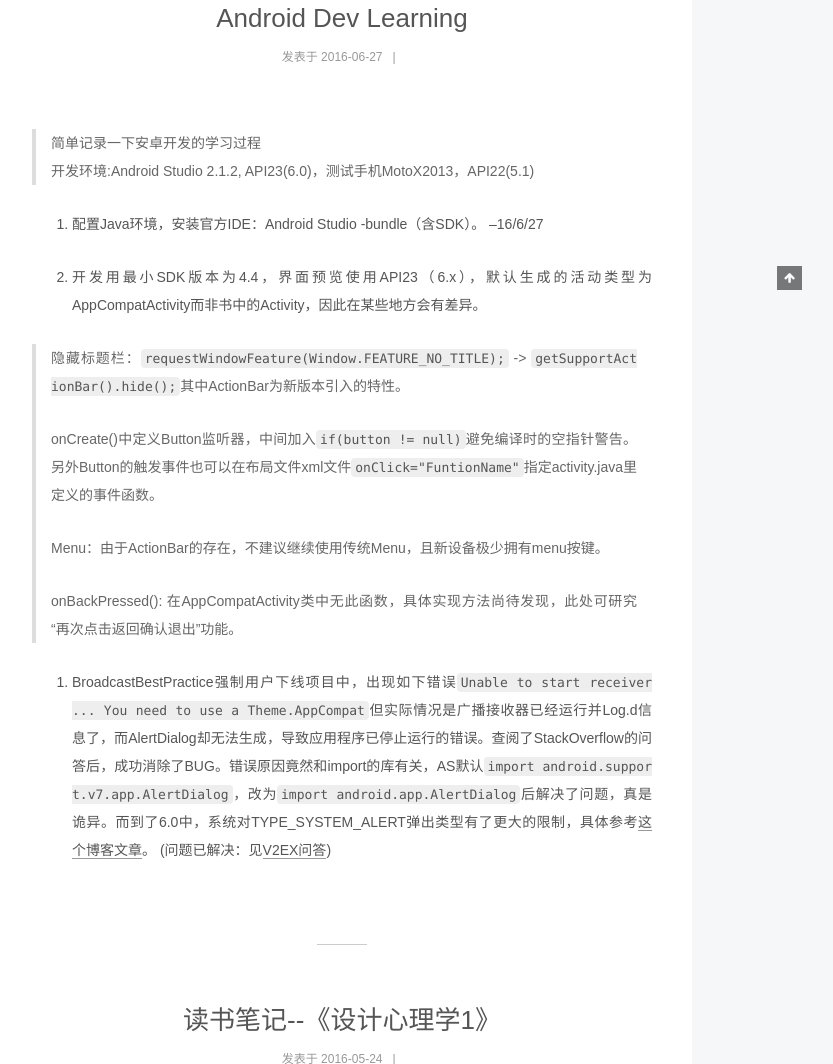
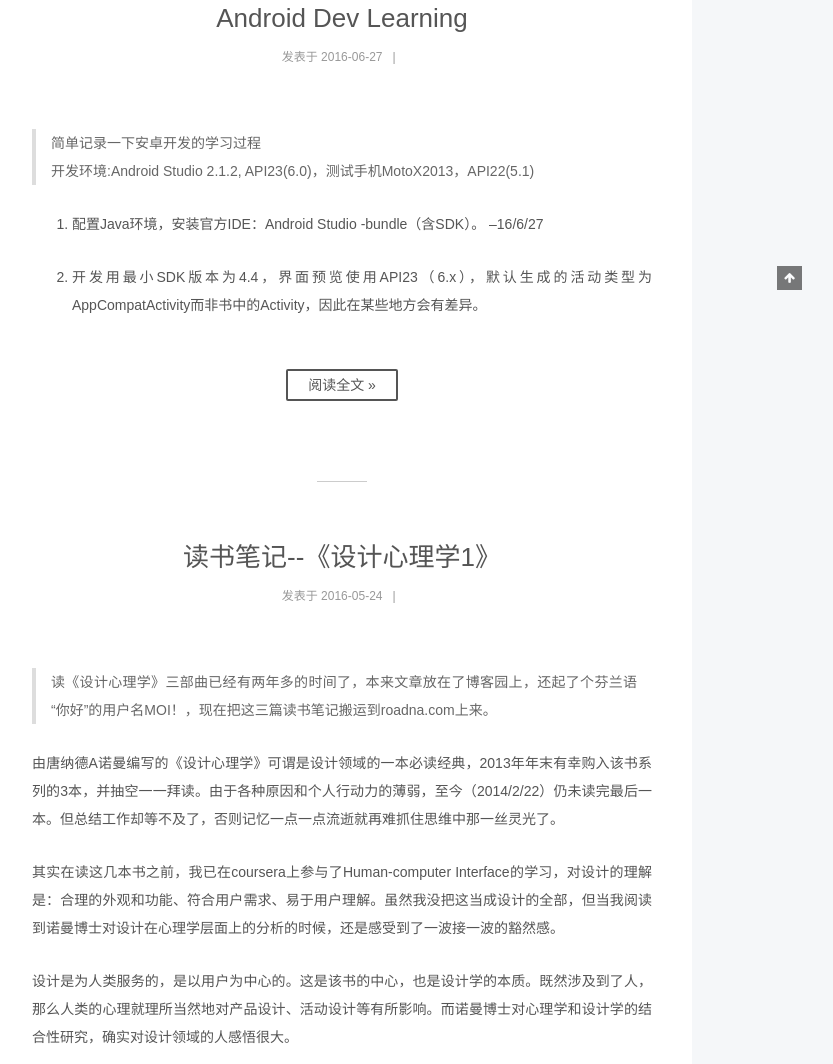
Before and after one commit to roadna/roadna.github.io, a plain HTML site: page index.html in a window 1280 px wide. Shown: the part 610-1674 px from the top of the page, without its empty margins (428-1261 px from the left). Drawn offline with Linux system fonts and the light colour scheme; some packages are replaced by stand-ins of ours; a script that the page names is missing; a web font is replaced by a local one.

Commit message:
Site updated: 2016-07-27 00:27:05

```diff
--- a/css/main.css
+++ b/css/main.css
@@ -1549,7 +1549,7 @@ pre .javascript .function {
   width: 4px;
   height: 4px;
   border-radius: 50%;
-  background: #c4c8ff;
+  background: #fcf4ff;
 }
 .links-of-blogroll {
   font-size: 13px;
--- a/index.html
+++ b/index.html
@@ -414,8 +414,7 @@
 
 
 
-
-            <blockquote>
+          <blockquote>
 <p>简单记录一下安卓开发的学习过程<br>开发环境:Android Studio 2.1.2, API23(6.0)，测试手机MotoX2013，API22(5.1)</p>
 </blockquote>
 <ol>
@@ -424,17 +423,11 @@
 <li><p>开发用最小SDK版本为4.4，界面预览使用API23（6.x），默认生成的活动类型为AppCompatActivity而非书中的Activity，因此在某些地方会有差异。</p>
 </li>
 </ol>
-<blockquote>
-<p>隐藏标题栏：<code>requestWindowFeature(Window.FEATURE_NO_TITLE);</code> -&gt; <code>getSupportActionBar().hide();</code>其中ActionBar为新版本引入的特性。</p>
-<p>onCreate()中定义Button监听器，中间加入<code>if(button != null)</code>避免编译时的空指针警告。另外Button的触发事件也可以在布局文件xml文件<code>onClick=&quot;FuntionName&quot;</code>指定activity.java里定义的事件函数。</p>
-<p>Menu：由于ActionBar的存在，不建议继续使用传统Menu，且新设备极少拥有menu按键。</p>
-<p>onBackPressed(): 在AppCompatActivity类中无此函数，具体实现方法尚待发现，此处可研究“再次点击返回确认退出”功能。</p>
-</blockquote>
-<ol>
-<li>BroadcastBestPractice强制用户下线项目中，出现如下错误<code>Unable to start receiver ... You need to use a Theme.AppCompat</code>但实际情况是广播接收器已经运行并Log.d信息了，而AlertDialog却无法生成，导致应用程序已停止运行的错误。查阅了StackOverflow的问答后，成功消除了BUG。错误原因竟然和import的库有关，AS默认<code>import android.support.v7.app.AlertDialog</code>，改为<code>import android.app.AlertDialog</code>后解决了问题，真是诡异。而到了6.0中，系统对TYPE_SYSTEM_ALERT弹出类型有了更大的限制，具体参考<a href="http://blog.csdn.net/tears2014/article/details/51030826" target="_blank" rel="external">这个博客文章</a>。 (问题已解决：见<a href="http://www.v2ex.com/t/292061" target="_blank" rel="external">V2EX问答</a>)</li>
-</ol>
-
-
+          <div class="post-more-link text-center">
+            <a class="btn" href="/2016/06/27/Android-Dev-Learning/#more" rel="contents">
+              阅读全文 &raquo;
+            </a>
+          </div>
 
 
     </div>
```
Also changed, not shown: 2016/06/27/Android-Dev-Learning/index.html (+2 -1 lines).
